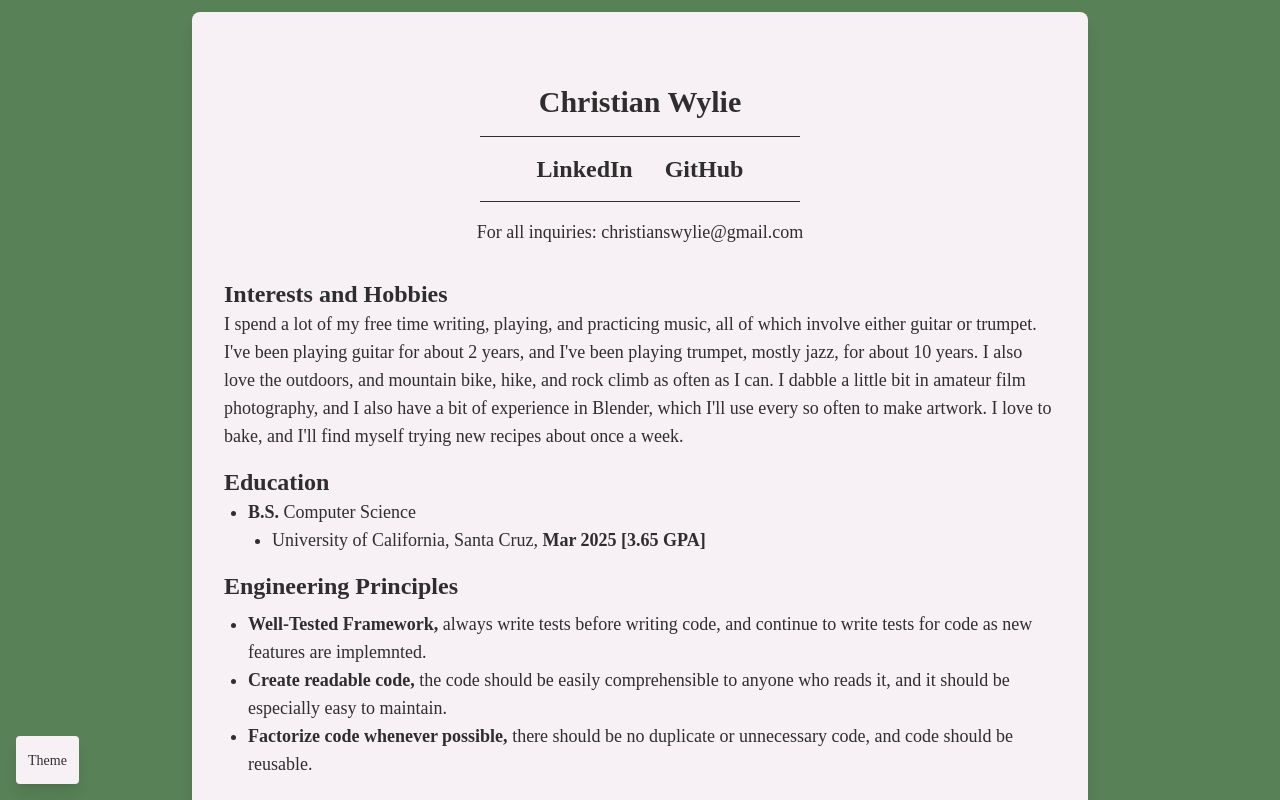
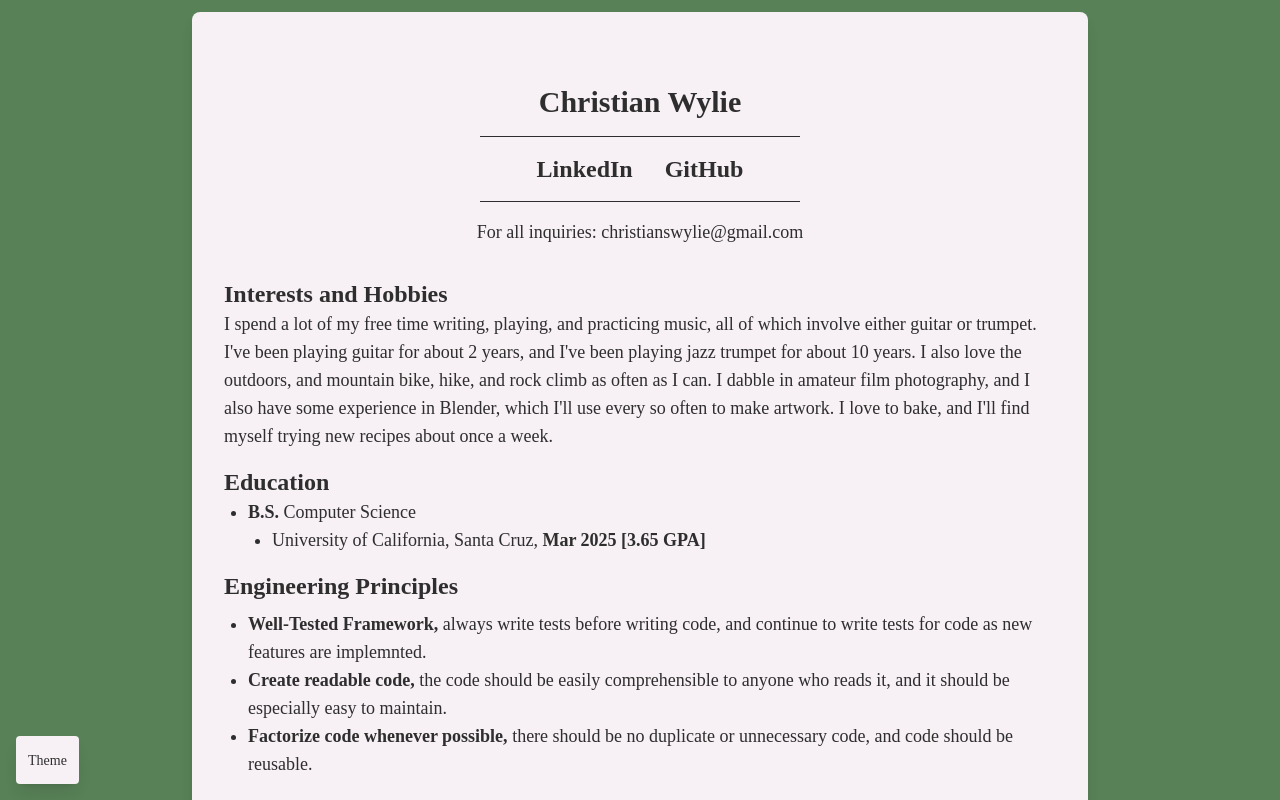
Before and after one commit to cswylie/website, a React (Vite) app: page /resume in a window 1280 px wide. Shown: the top 800 px of the page. Built offline with nearby package versions, Linux system fonts and the light colour scheme; a web font is replaced by a local one.

Commit message:
Adjusted the Resume page

```diff
--- a/src/components/ResumePage.tsx
+++ b/src/components/ResumePage.tsx
@@ -67,10 +67,10 @@ const ResumePage: React.FC = () => {
         >
           I spend a lot of my free time writing, playing, and practicing music,
           all of which involve either guitar or trumpet. I&apos;ve been playing
-          guitar for about 2 years, and I&apos;ve been playing trumpet, mostly
-          jazz, for about 10 years. I also love the outdoors, and mountain bike,
-          hike, and rock climb as often as I can. I dabble a little bit in
-          amateur film photography, and I also have a bit of experience in
+          guitar for about 2 years, and I&apos;ve been playing jazz trumpet for
+          about 10 years. I also love the outdoors, and mountain bike,
+          hike, and rock climb as often as I can. I dabble in
+          amateur film photography, and I also have some experience in
           Blender, which I&apos;ll use every so often to make artwork. I love to
           bake, and I&apos;ll find myself trying new recipes about once a week.
         </div>
```
